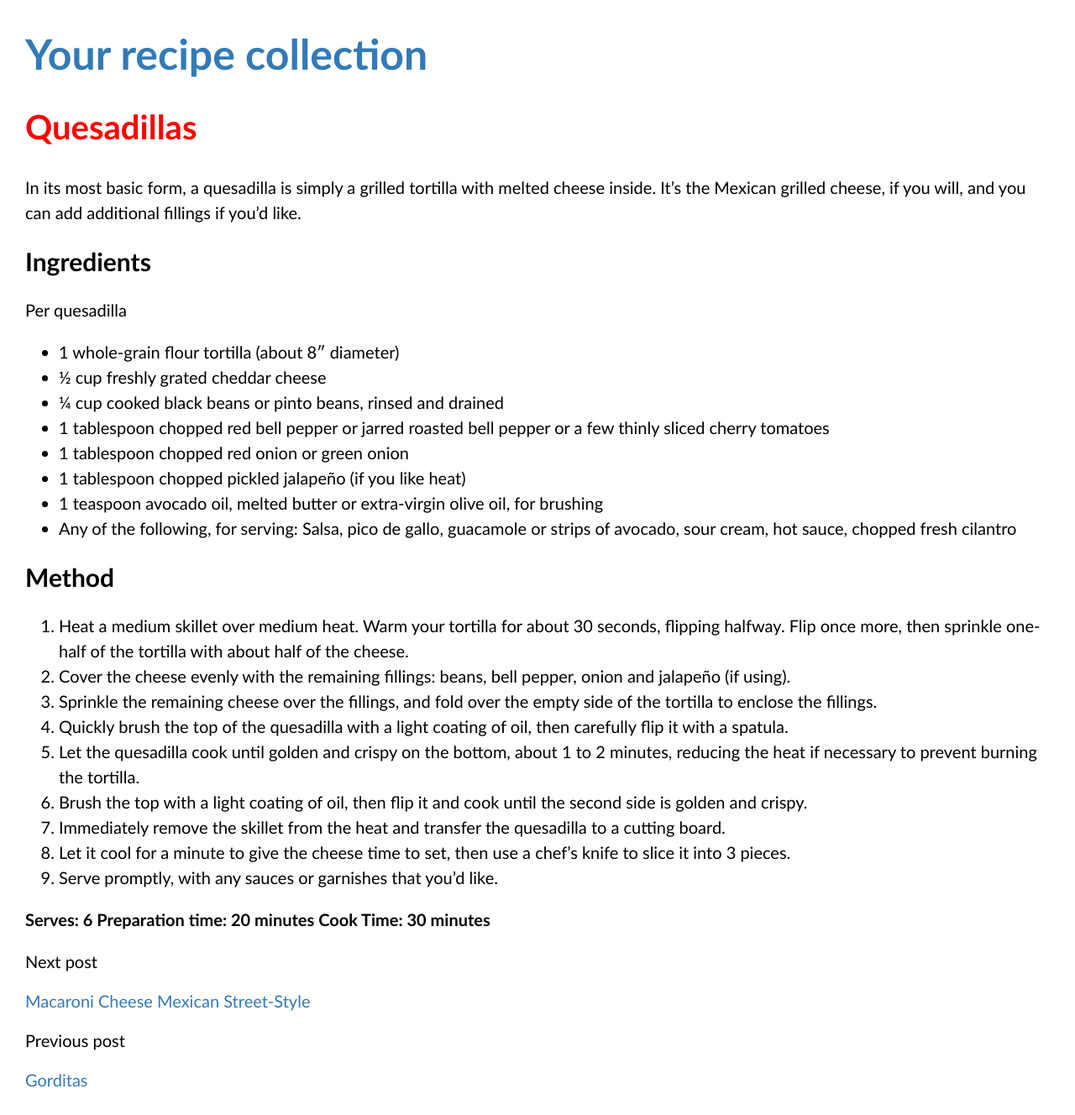
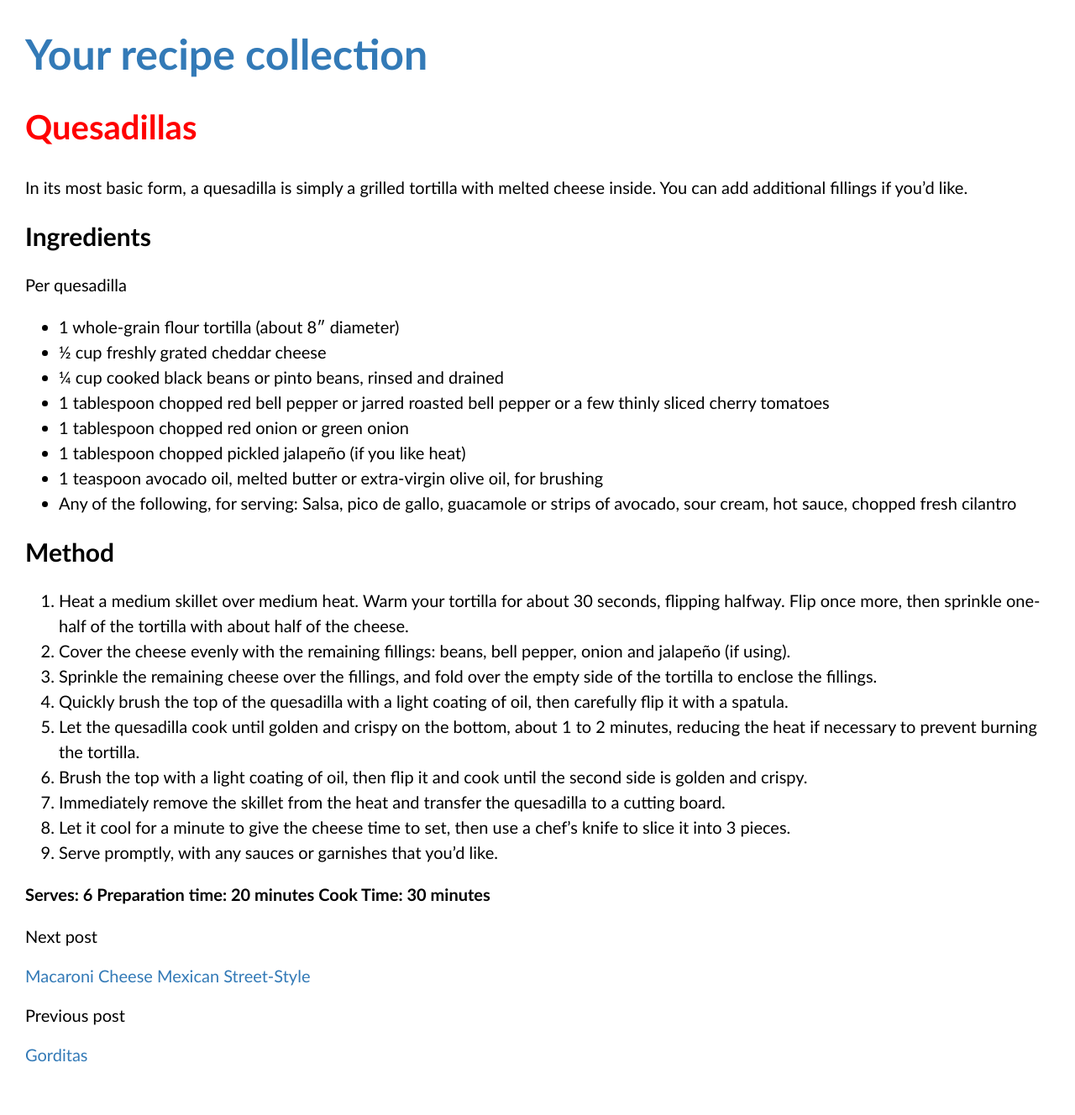
Before and after one commit to amycreates/amycreates.github.io, a Jekyll site: the page built from _recipes/recipe7.markdown, in a window 1280 px wide. Shown: the whole page at 84% size. Built offline with Jekyll 4.4.1, drawn with Linux system fonts in a browser that asks for light colours; after the commit the page ends 1298 px from its top, so only the background shows below that.

Commit message:
Changes to recipe

```diff
--- a/_recipes/recipe7.markdown
+++ b/_recipes/recipe7.markdown
@@ -13,7 +13,7 @@ tags:
 
 # Quesadillas
 
-In its most basic form, a quesadilla is simply a grilled tortilla with melted cheese inside. It’s the Mexican grilled cheese, if you will, and you can add additional fillings if you’d like.
+In its most basic form, a quesadilla is simply a grilled tortilla with melted cheese inside. You can add additional fillings if you’d like.
 
 <!--more-->
 
```
